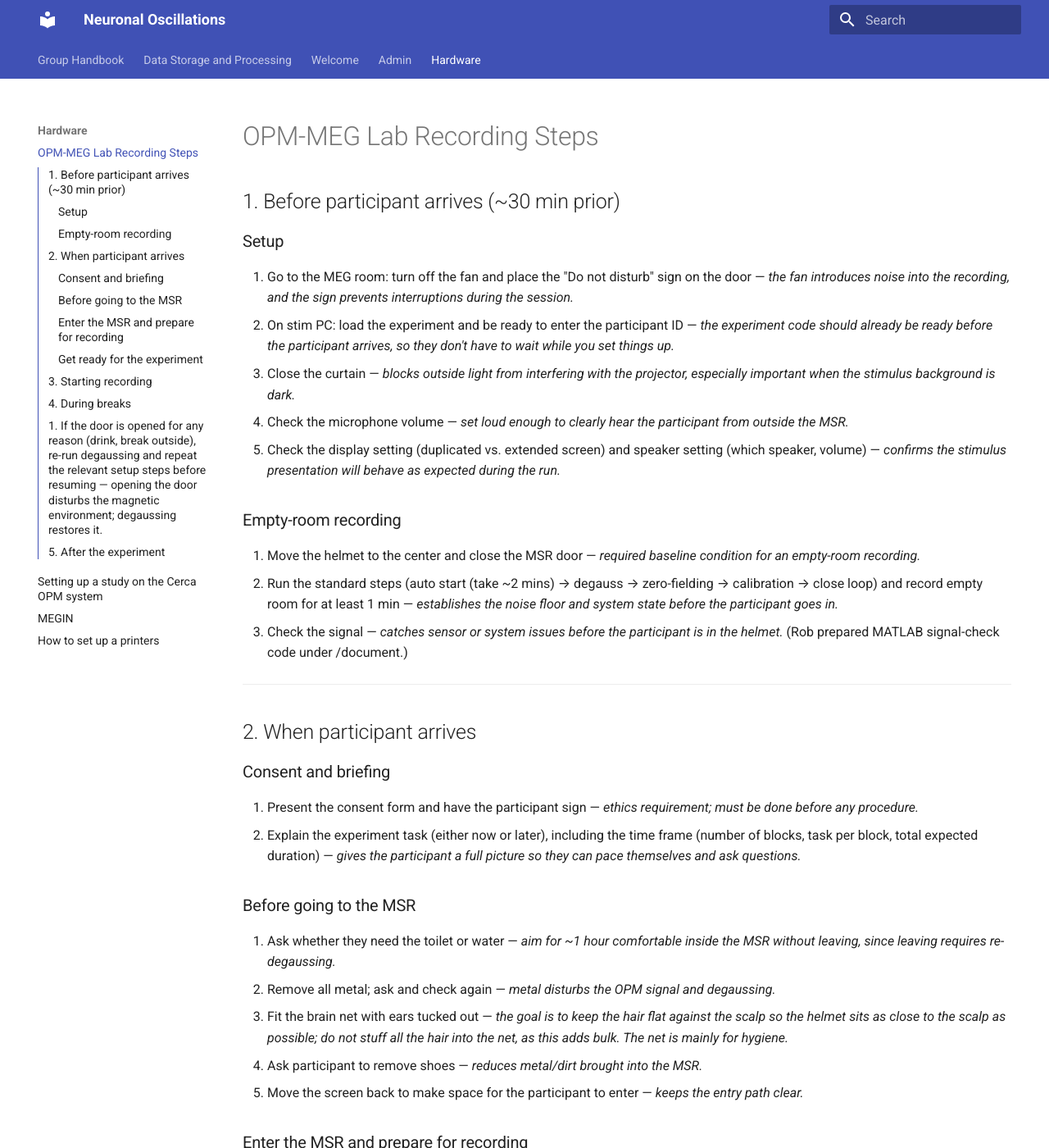
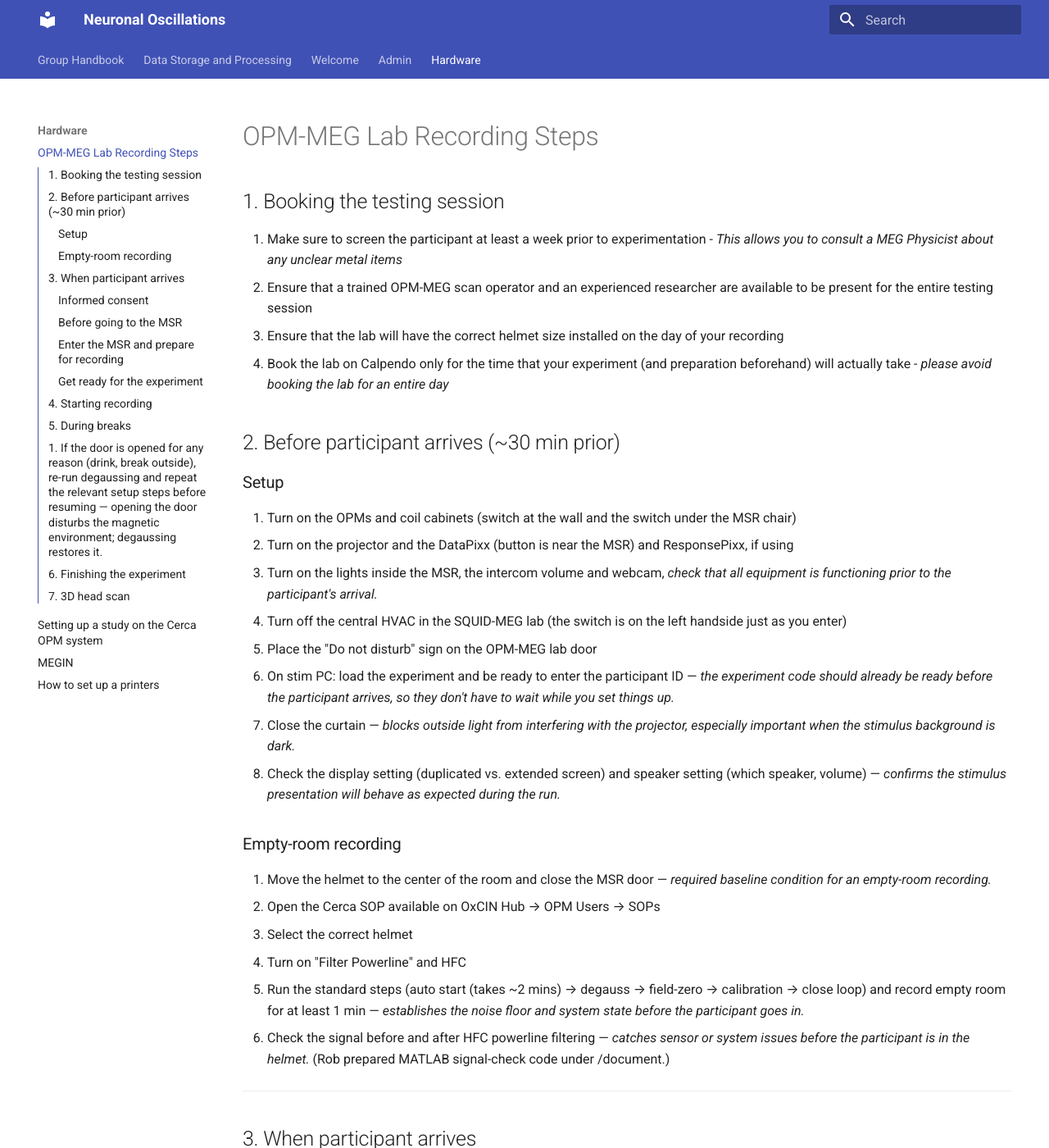
Before and after one commit to Neuronal-Oscillations/group-handbook, an MkDocs documentation site: the page built from docs/hardware/CercaSOP.md, in a window 1280 px wide and 1400 px high. Shown: the whole window at 82% size. Built offline with MkDocs 1.6.1 and Material for MkDocs 9.7.7, drawn with Linux system fonts in a browser that asks for light colours; some of the changed text lies outside the part shown.

Commit message:
Update recording steps in Cerca SOP documentation

```diff
--- a/docs/hardware/CercaSOP.md
+++ b/docs/hardware/CercaSOP.md
@@ -1,34 +1,49 @@
 # OPM-MEG Lab Recording Steps
 
-## 1. Before participant arrives (~30 min prior)
+## 1. Booking the testing session
+
+1. Make sure to screen the participant at least a week prior to experimentation - *This allows you to consult a MEG Physicist about any unclear metal items*
+2. Ensure that a trained OPM-MEG scan operator and an experienced researcher are available to be present for the entire testing session
+3. Ensure that the lab will have the correct helmet size installed on the day of your recording
+4. Book the lab on Calpendo only for the time that your experiment (and preparation beforehand) will actually take - *please avoid booking the lab for an entire day*
+
+## 2. Before participant arrives (~30 min prior)
 
 ### Setup
 
-1. Go to the MEG room: turn off the fan and place the "Do not disturb" sign on the door — *the fan introduces noise into the recording, and the sign prevents interruptions during the session.*
-2. On stim PC: load the experiment and be ready to enter the participant ID — *the experiment code should already be ready before the participant arrives, so they don't have to wait while you set things up.*
-3. Close the curtain — *blocks outside light from interfering with the projector, especially important when the stimulus background is dark.*
-4. Check the microphone volume — *set loud enough to clearly hear the participant from outside the MSR.*
-5. Check the display setting (duplicated vs. extended screen) and speaker setting (which speaker, volume) — *confirms the stimulus presentation will behave as expected during the run.*
+1. Turn on the OPMs and coil cabinets (switch at the wall and the switch under the MSR chair)
+2. Turn on the projector and the DataPixx (button is near the MSR) and ResponsePixx, if using
+3. Turn on the lights inside the MSR, the intercom volume and webcam, *check that all equipment is functioning prior to the participant's arrival.*
+4. Turn off the central HVAC in the SQUID-MEG lab (the switch is on the left handside just as you enter)
+5. Place the "Do not disturb" sign on the OPM-MEG lab door
+6. On stim PC: load the experiment and be ready to enter the participant ID — *the experiment code should already be ready before the participant arrives, so they don't have to wait while you set things up.*
+7. Close the curtain — *blocks outside light from interfering with the projector, especially important when the stimulus background is dark.*
+8. Check the display setting (duplicated vs. extended screen) and speaker setting (which speaker, volume) — *confirms the stimulus presentation will behave as expected during the run.*
 ### Empty-room recording
 
-1. Move the helmet to the center and close the MSR door — *required baseline condition for an empty-room recording.*
-2. Run the standard steps (auto start (take ~2 mins) → degauss → zero-fielding → calibration → close loop) and record empty room for at least 1 min — *establishes the noise floor and system state before the participant goes in.*
-3. Check the signal — *catches sensor or system issues before the participant is in the helmet.* (Rob prepared MATLAB signal-check code under /document.)
+1. Move the helmet to the center of the room and close the MSR door — *required baseline condition for an empty-room recording.*
+2. Open the Cerca SOP available on OxCIN Hub → OPM Users → SOPs
+3. Select the correct helmet
+4. Turn on "Filter Powerline" and HFC
+5. Run the standard steps (auto start (takes ~2 mins) → degauss → field-zero → calibration → close loop) and record empty room for at least 1 min — *establishes the noise floor and system state before the participant goes in.*
+6. Check the signal before and after HFC powerline filtering — *catches sensor or system issues before the participant is in the helmet.* (Rob prepared MATLAB signal-check code under /document.)
 ---
 
-## 2. When participant arrives
+## 3. When participant arrives
 
-### Consent and briefing
+### Informed consent
 
-1. Present the consent form and have the participant sign — *ethics requirement; must be done before any procedure.*
-2. Explain the experiment task (either now or later), including the time frame (number of blocks, task per block, total expected duration) — *gives the participant a full picture so they can pace themselves and ask questions.*
+1.Explain the experiment task, including the time frame (number of blocks, task per block, total expected duration) — *ensure that the participant is fully aware of the task demands and has enough time to ask questions*
+2. Present the consent form and have the participant sign — *must be done before any procedure.*
+3. Explain to the participant that they have the right to withdraw their consent *at any time* without explation or repercussions
 ### Before going to the MSR
 
-1. Ask whether they need the toilet or water — *aim for ~1 hour comfortable inside the MSR without leaving, since leaving requires re-degaussing.*
-2. Remove all metal; ask and check again — *metal disturbs the OPM signal and degaussing.*
-3. Fit the brain net with ears tucked out — *the goal is to keep the hair flat against the scalp so the helmet sits as close to the scalp as possible; do not stuff all the hair into the net, as this adds bulk. The net is mainly for hygiene.*
-4. Ask participant to remove shoes — *reduces metal/dirt brought into the MSR.*
-5. Move the screen back to make space for the participant to enter — *keeps the entry path clear.*
+1. Ask whether they need the bathroom or water — *aim for ~1 hour comfortable inside the MSR without leaving, since leaving requires re-degaussing.*
+2. As the participant to remove any items containing metal (common things that are forgotten: underwired bra, belts, earrings) — *metal disturbs the OPM signal and degaussing.*
+3. If the participant is wearing mascara, provide them with a makeup remover wipe - *in the cabinet above the sink*
+4. Provide the participant with a hair net — * Do not stuff all the hair into the net, as this adds bulk. The net is mainly for hygiene.*
+5. Ask participant to remove shoes — *reduces metal/dirt brought into the MSR.*
+6. Move the screen back to make space for the participant to enter — *keeps the entry path clear.*
 ### Enter the MSR and prepare for recording
 
 1. Enter the MSR and have the participant sit in the chair.
@@ -38,29 +53,44 @@
 
 1. Position the screen so the participant can see it clearly (measure viewing distance if needed to set stimulus size) — *ensures stimuli subtend the intended visual angle.*
 2. Instruct the participant to stay relaxed and try to keep the head still during recording — *reduces movement artifacts.*
-3. Inform the participant before turning off the lights — *avoids startling them in a confined space.*
-4. Inform the participant before closing the door — *same reason; reduces anxiety in the MSR.*
+3. Make sure to inform the participant about any action to be taken (e.g., if you are to close the MSR door or turn the lights down)
+4. Before closing the MSR door, test the intercom (you must be able to hear the particpant, and they - you) and the webcam
+
 ---
 
-## 3. Starting recording
+## 4. Starting recording
 
-1. As soon as the MSR door is closed, open the video monitor window — *so the participant is visible from outside throughout the session.*
-2. As soon as the door is closed, use the speaker to let the participant know you can hear them and they can speak up anytime — *reassures them they are not isolated.*
-3. Standard recording-start steps: (degauss → zero-fielding → calibration → close loop).
-4. Inform the participant once setup is complete and recording is about to start — *so they can get ready and focus.*
-5. **Press record** — *without this, no data will be saved.*
-6. Run some practice trials before the official trials — *lets the participant get familiar with the task and reduces early-trial errors.*
-7. During each block break, check in with the participant and acknowledge their engagement — *maintains motivation and gives you a chance to catch any issues.*
+1. Standard recording-start steps: (degauss → field zero → calibration → close loop).
+2. Inform the participant once setup is complete and recording is about to start — *so they can get ready and focus.*
+3. **Press record** — *without this, no data will be saved.*
+4. Run some practice trials before the official trials — *lets the participant get familiar with the task and reduces early-trial errors.*
+5. During each block break, check in with the participant and acknowledge their engagement — *maintains motivation and gives you a chance to catch any issues.*
+6. Make sure to field zero and calibrate before each block starts - *participants tend to move during breaks - these steps are vital for the system to re-set after any movement.*
 ---
 
-## 4. During breaks
+## 5. During breaks
 
 1. If the door is opened for any reason (drink, break outside), re-run degaussing and repeat the relevant setup steps before resuming — *opening the door disturbs the magnetic environment; degaussing restores it.*
 ---
 
-## 5. After the experiment
+## 6. Finishing the experiment
 
-1. As soon as the experiment ends, use the speaker to inform the participant that you'll come into the MSR to remove the helmet — *prevents the participant from trying to remove it themselves, which can damage the sensors.*
-2. If the MSR was very dark during the experiment, open the door slowly — *gives the participant time to adjust gradually to the brighter environment.*
-3. **3D scan with helmet on:** instruct the participant to close their eyes whenever the scanner's flashing light is on. Avoid flashing the light directly at the front of the face for prolonged periods — scan from the sides as well, *as side angles also capture useful coverage and reduce light exposure to the eyes.*
-4. Bring the participant out of the MSR and seat them in the chair for the head-only 3D scan. Clear the area around the chair so you can move fully around it, including behind — *needed to capture the complete head geometry.*
+1. As soon as the experiment ends, use the speaker to inform the participant that you'll come into the MSR to remove the helmet — *make sure to tell the participant to not remove the helmet themselves as that will prevent coregistration.*
+2. If the MSR was dark during the experiment, open the door slowly — *gives the participant time to adjust gradually to the brighter environment.*
+3. Turn the OPMs off by pressing "reboot all" in the Cerca GUI
+4. Perform a 3D head scan (see below)
+5. Take the helmet off the participant's head carefully and place it onto its mount
+6. Escort the participant out of the MSR, make sure they are okay
+7. Provide them with a tight-fitting head covering to take a head-only 3D head scan
+8. Debrief and reimburse the participant
+
+## 7. 3D head scan
+
+1. Turn on the Einscan software
+2. Portrait mode → IR mode → Enable texture flashing (*unless participant is sensitive to flashing, in that case, turn it off*) → 1mm resolution (for White-typical hair texture) → turn *off* Hair mode → turn *on* Data Quality Indicator
+3. *Instruct the participant to keep their eyes closed during the scan!*
+4. Start scanning the face and ensure good resolution. Move on to scanning both temporal zones and the top of the head/helmet. Make sure to scan the face angling the scanner upwards to avoid mesh holes under the nose.
+5. If the tracking is lost, regain it by bringing the handheld IR scanner to the origin postionposition, i.e.,. in front of the face scanning the face again.
+6. Avoid scanning the face and the sides of the head for longer than 10s at a time due to excessive flashing
+7. Ensure that you scan from the chin upwards to avoid holes in the mesh
+8. Bring the participant out of the MSR and seat them in the chair for the head-only 3D scan. Clear the area around the chair so you can move fully around it, including behind — *needed to capture the complete head geometry.*
```
